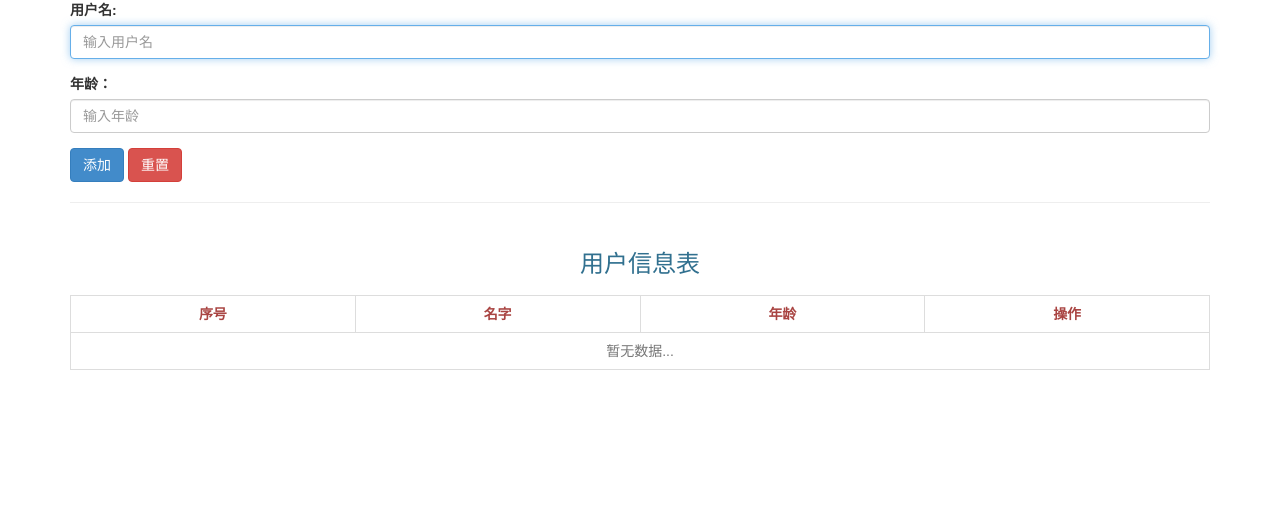
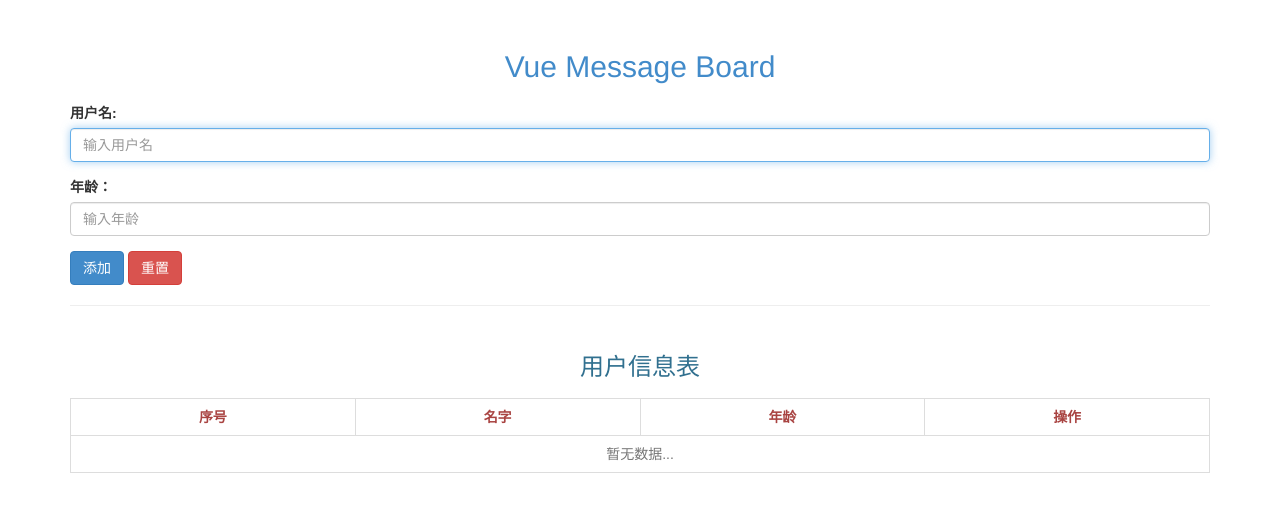
Before and after one commit to notus629/vue_msgBoard, a plain HTML site: page index.html in a window 1280 px wide. Drawn offline with Linux system fonts and the light colour scheme.

Commit message:
rename msgbrd.html to index.html & some style changed

```diff
--- a/msgbrd.html
+++ b/index.html
@@ -8,9 +8,17 @@
     <script src="lib/bootstrap.js"></script>
     <script src="lib/vue.js"></script>
     <script src="msgbrd.js"></script>
+    <style>
+        .mytitle{
+            margin-top: 50px;
+            margin-bottom: 20px;
+            text-align: center;
+        }
+    </style>
 </head>
 <body>
 <div class="container" id="box">
+    <h2 class="mytitle text-primary">Vue Message Board</h2>
     <form role="form">
         <div class="form-group">
             <label for="username">用户名:</label>
```
Also changed, not shown: 2 other files.
